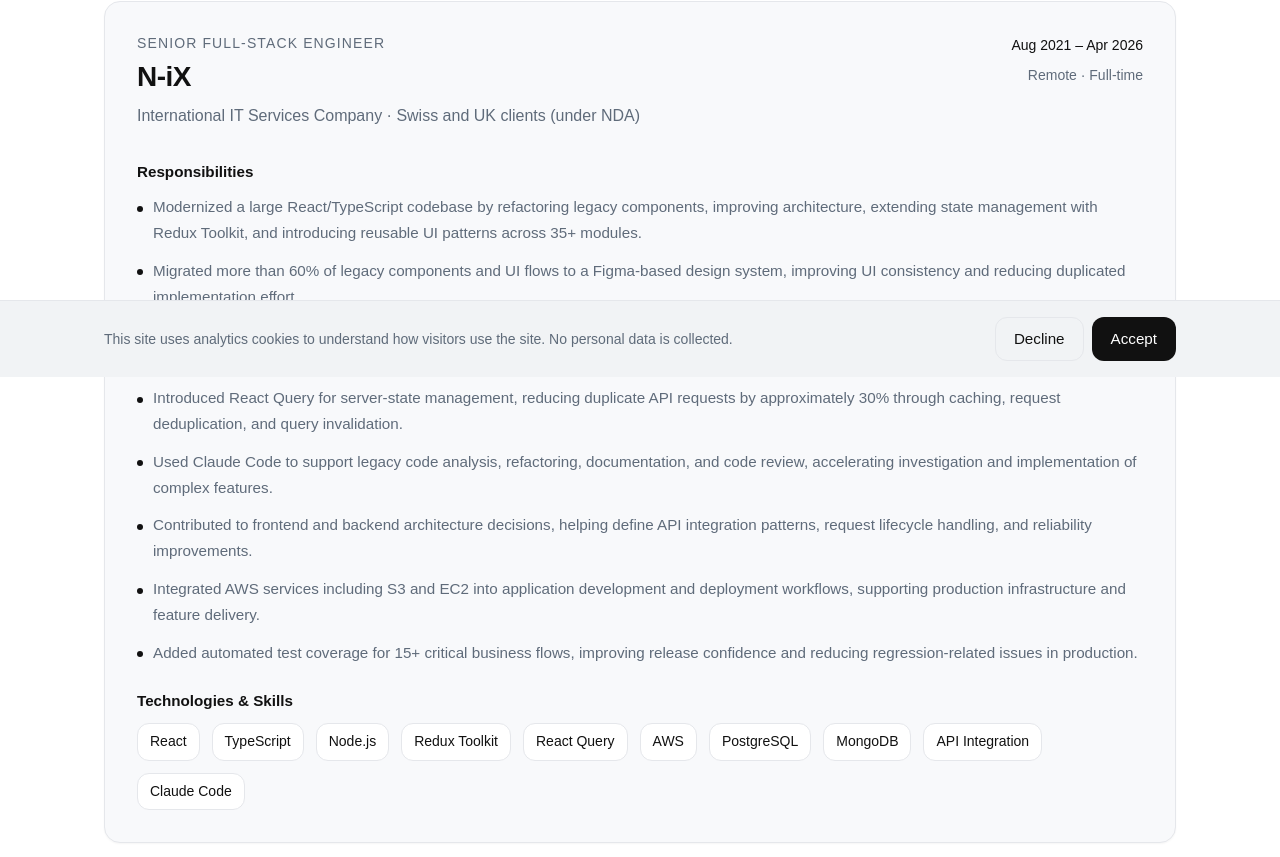
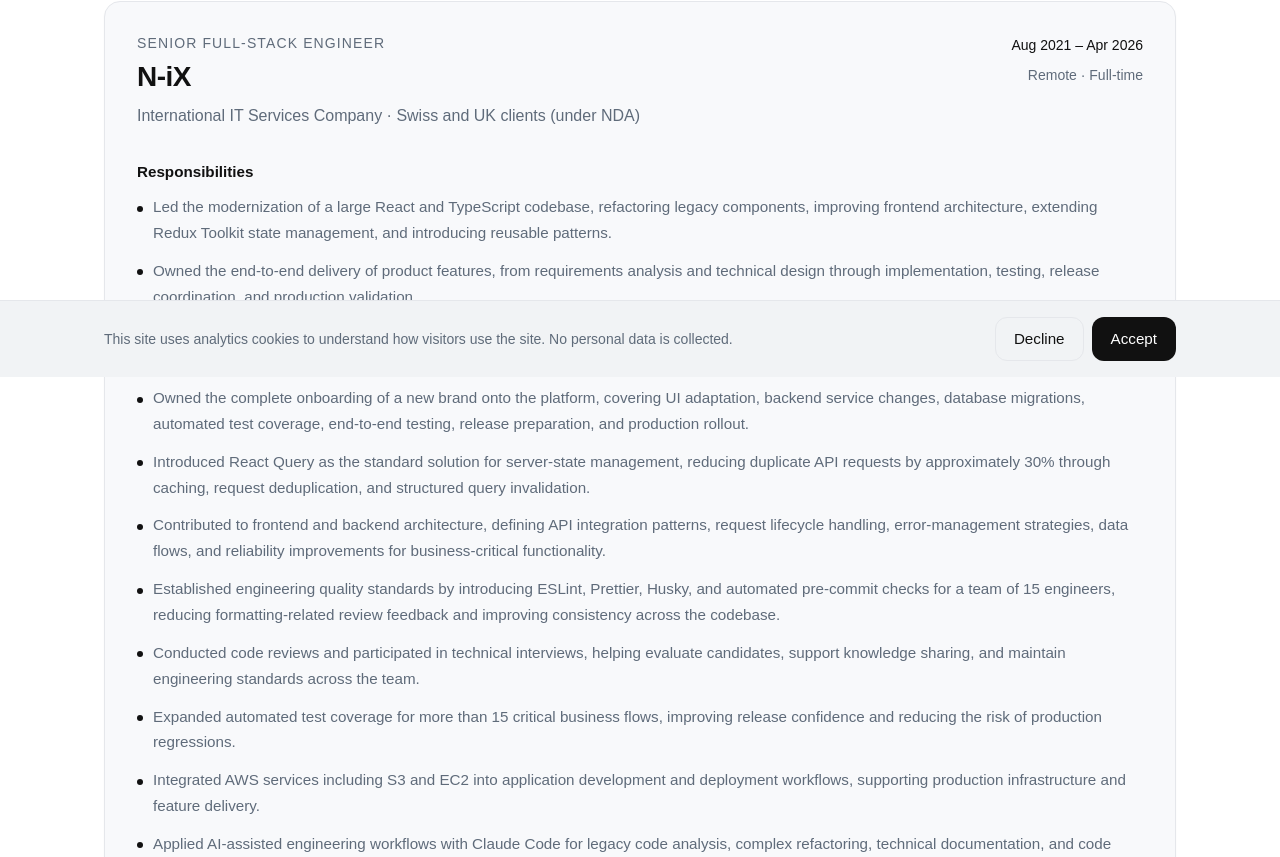
Before and after one commit to romanindev/oroman-site, a Next.js app: page /experience in a window 1280 px wide. Shown: the part 423-1280 px from the top of the page. Built offline with nearby package versions, Linux system fonts and the light colour scheme; no server answers.

Commit message:
chore: update nix experience (#6)

```diff
--- a/src/data/experience.ts
+++ b/src/data/experience.ts
@@ -21,14 +21,17 @@
     location: 'Remote',
     employmentType: 'Full-time',
     responsibilities: [
-      'Modernized a large React/TypeScript codebase by refactoring legacy components, improving architecture, extending state management with Redux Toolkit, and introducing reusable UI patterns across 35+ modules.',
-      'Migrated more than 60% of legacy components and UI flows to a Figma-based design system, improving UI consistency and reducing duplicated implementation effort.',
-      'Introduced ESLint, Prettier, and Husky for a team of 15 engineers, standardizing code quality and significantly reducing formatting-related review comments.',
-      'Introduced React Query for server-state management, reducing duplicate API requests by approximately 30% through caching, request deduplication, and query invalidation.',
-      'Used Claude Code to support legacy code analysis, refactoring, documentation, and code review, accelerating investigation and implementation of complex features.',
-      'Contributed to frontend and backend architecture decisions, helping define API integration patterns, request lifecycle handling, and reliability improvements.',
+      'Led the modernization of a large React and TypeScript codebase, refactoring legacy components, improving frontend architecture, extending Redux Toolkit state management, and introducing reusable patterns.',
+      'Owned the end-to-end delivery of product features, from requirements analysis and technical design through implementation, testing, release coordination, and production validation.',
+      'Made technical decisions on implementation strategy and system design, evaluating trade-offs, defining integration approaches, and ensuring solutions were scalable, maintainable, and aligned with business requirements.',
+      'Owned the complete onboarding of a new brand onto the platform, covering UI adaptation, backend service changes, database migrations, automated test coverage, end-to-end testing, release preparation, and production rollout.',
+      'Introduced React Query as the standard solution for server-state management, reducing duplicate API requests by approximately 30% through caching, request deduplication, and structured query invalidation.',
+      'Contributed to frontend and backend architecture, defining API integration patterns, request lifecycle handling, error-management strategies, data flows, and reliability improvements for business-critical functionality.',
+      'Established engineering quality standards by introducing ESLint, Prettier, Husky, and automated pre-commit checks for a team of 15 engineers, reducing formatting-related review feedback and improving consistency across the codebase.',
+      'Conducted code reviews and participated in technical interviews, helping evaluate candidates, support knowledge sharing, and maintain engineering standards across the team.',
+      'Expanded automated test coverage for more than 15 critical business flows, improving release confidence and reducing the risk of production regressions.',
       'Integrated AWS services including S3 and EC2 into application development and deployment workflows, supporting production infrastructure and feature delivery.',
-      'Added automated test coverage for 15+ critical business flows, improving release confidence and reducing regression-related issues in production.',
+      'Applied AI-assisted engineering workflows with Claude Code for legacy code analysis, complex refactoring, technical documentation, and code review, accelerating investigation and implementation while maintaining code quality.',
     ],
     skills: [
       'React',
```
